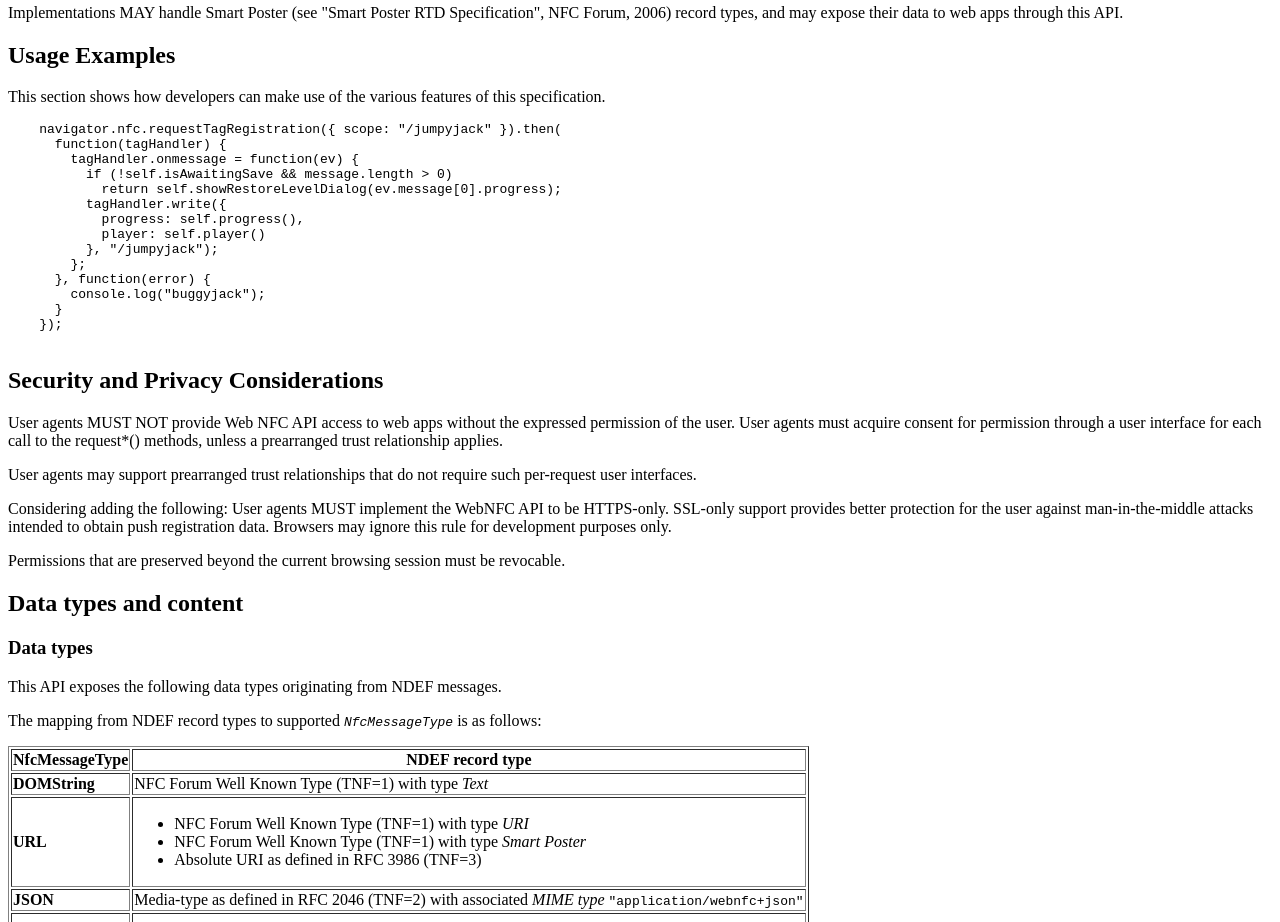
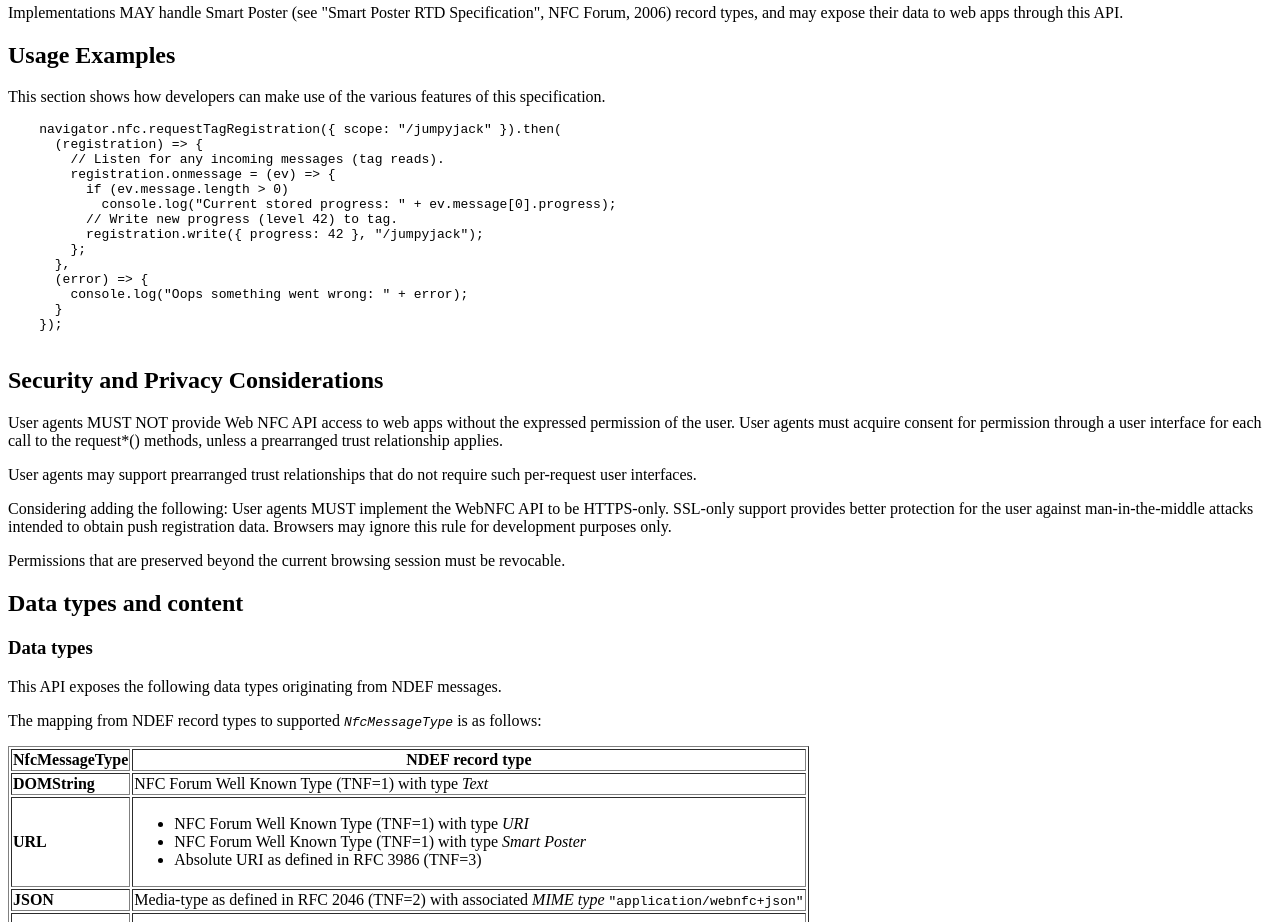
Before and after one commit to w3c/nfc, a plain HTML site: page index.html in a window 1280 px wide. Shown: the part 2060-2982 px from the top of the page. Drawn offline with Linux system fonts and the light colour scheme.

Commit message:
Improve example

```diff
--- a/index.html
+++ b/index.html
@@ -385,17 +385,17 @@
   </p>
   <pre title="Save and restore game progress" class="example highlight">
     navigator.nfc.requestTagRegistration({ scope: "/jumpyjack" }).then(
-      function(tagHandler) {
-        tagHandler.onmessage = function(ev) {
-          if (!self.isAwaitingSave && message.length > 0)
-            return self.showRestoreLevelDialog(ev.message[0].progress);
-          tagHandler.write({
-            progress: self.progress(),
-            player: self.player()
-          }, "/jumpyjack");
+      (registration) => {
+        // Listen for any incoming messages (tag reads).
+        registration.onmessage = (ev) => {
+          if (ev.message.length > 0)
+            console.log("Current stored progress: " + ev.message[0].progress);
+          // Write new progress (level 42) to tag.
+          registration.write({ progress: 42 }, "/jumpyjack");
         };
-      }, function(error) {
-        console.log("buggyjack");
+      },
+      (error) => {
+        console.log("Oops something went wrong: " + error);
       }
     });
   </pre>
```
